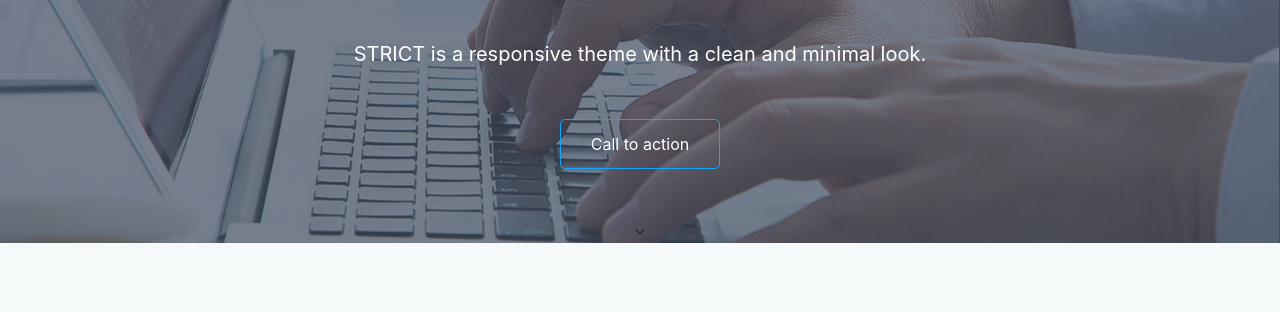
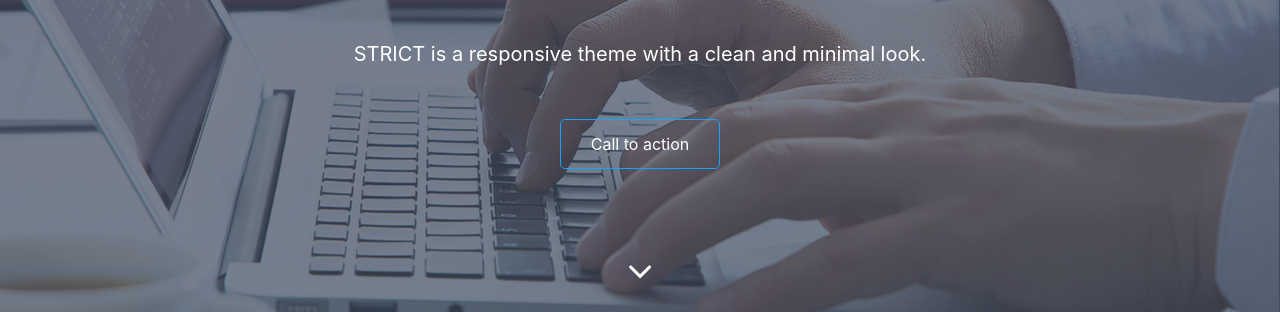
Before and after one commit to Apurb0/Responsive, a plain HTML site: page index.html in a window 1280 px wide. Shown: the part 373-685 px from the top of the page. Drawn offline with nearby package versions, Linux system fonts and the light colour scheme.

Commit message:
Update index.html

```diff
--- a/index.html
+++ b/index.html
@@ -74,7 +74,7 @@
   		<div class="col-md-12 slider-text">
   			<h2>STRICT</h2>
   			<p>STRICT is a responsive theme with a clean and minimal look.</p>
-  			<button>Call to action</button> <span><i class="fa fa-angle-down" aria-hidden="true"></i></span>
+  			<button>Call to action</button><span class="icon-2"><i class="fa fa-angle-down" aria-hidden="true"></i></span>
 
   		</div>
 
```
